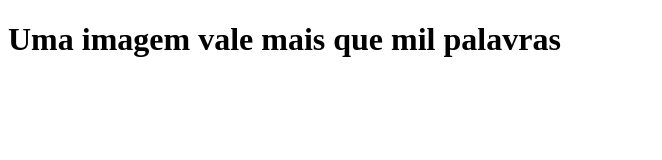
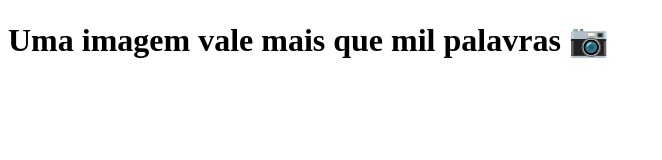
Before and after one commit to takacodigo/clone-tabnews, a Next.js app: page / in a window 1280 px wide. Shown: the top 160 px of the page, without its empty margins (0-662 px from the left). Built offline with nearby package versions, Linux system fonts and the light colour scheme.

Commit message:
modifica a frase

```diff
--- a/pages/index.js
+++ b/pages/index.js
@@ -1,5 +1,5 @@
 function Home() {
-    return <h1>Uma imagem vale mais que mil palavras</h1>
+    return <h1>Uma imagem vale mais que mil palavras 📷</h1>
 }
 
 export default Home;
```
